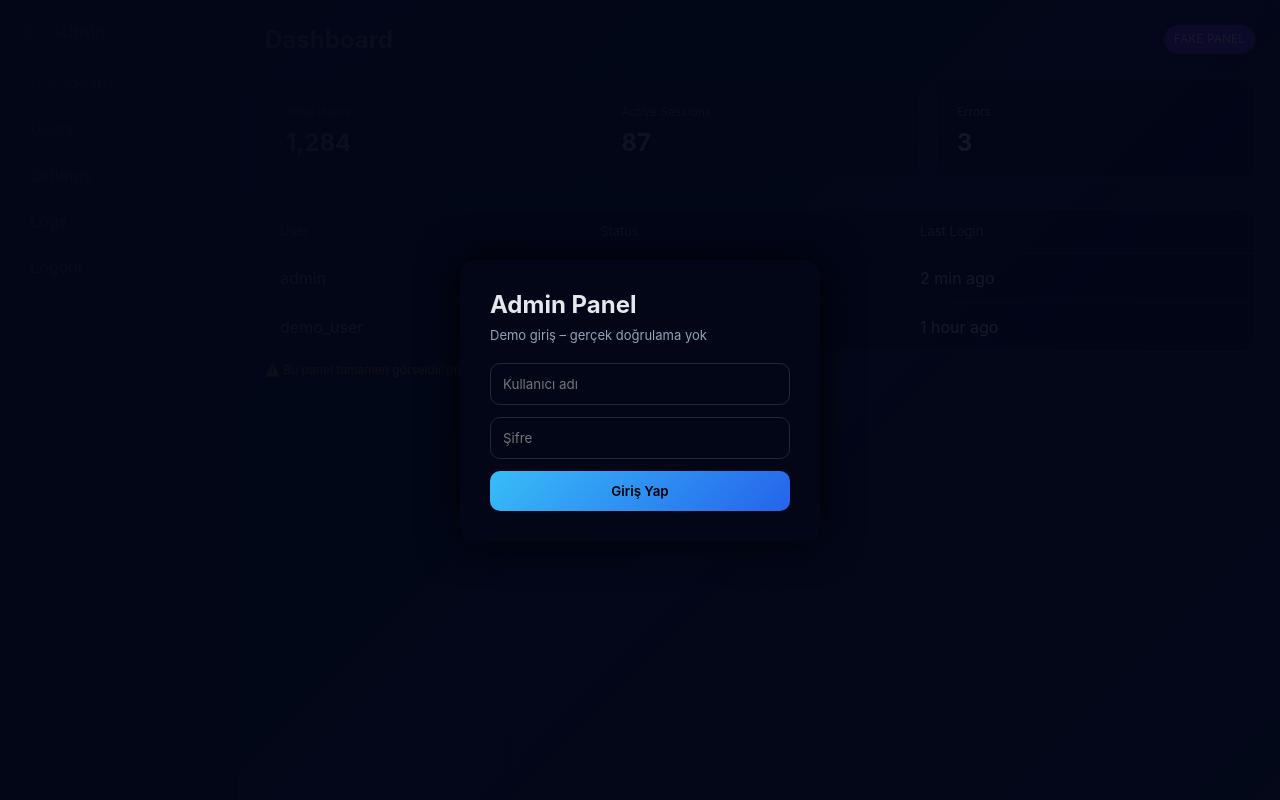
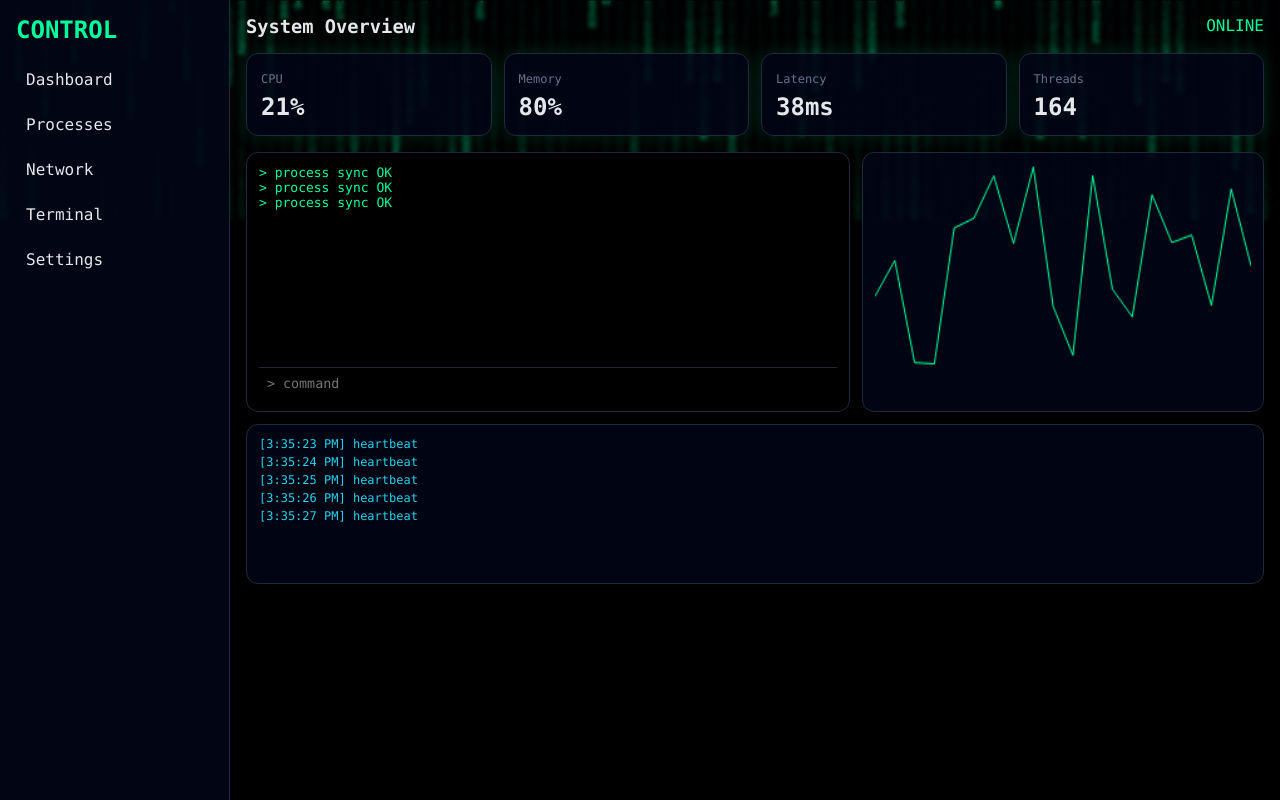
Before and after one commit to DowloandGameRR/site, a plain HTML site: page index.html in a window 1280 px wide. Drawn offline with Linux system fonts and the light colour scheme.

Commit message:
Update index.html

```diff
--- a/index.html
+++ b/index.html
@@ -2,256 +2,267 @@
 <html lang="tr">
 <head>
 <meta charset="UTF-8">
-<title>Admin Panel (Demo)</title>
+<title>Control Panel</title>
 <meta name="viewport" content="width=device-width, initial-scale=1.0">
 
 <style>
-*{
-    margin:0;
-    padding:0;
-    box-sizing:border-box;
-    font-family: Inter, system-ui, sans-serif;
+:root{
+  --bg:#000;
+  --panel:#020617;
+  --border:#1e293b;
+  --neon:#00ff9c;
+  --neon2:#22d3ee;
+  --text:#e5e7eb;
+  --muted:#64748b;
 }
 
+*{margin:0;padding:0;box-sizing:border-box;font-family:Consolas, monospace}
+
 body{
-    background:#0f172a;
-    color:#e5e7eb;
+  background:#000;
+  color:var(--text);
   height:100vh;
   overflow:hidden;
 }
 
-/* ===== LOGIN ===== */
-#login{
+/* MATRIX */
+#matrix{
   position:fixed;
   inset:0;
-    display:flex;
-    align-items:center;
-    justify-content:center;
-    background:linear-gradient(135deg,#020617,#020617dd);
+  z-index:0;
 }
 
-.login-box{
-    width:360px;
-    padding:30px;
-    background:#020617;
-    border-radius:14px;
-    box-shadow:0 0 40px rgba(0,0,0,.8);
-}
-
-.login-box h2{
-    margin-bottom:8px;
-}
-
-.login-box p{
-    font-size:13px;
-    color:#94a3b8;
-    margin-bottom:20px;
-}
-
-.login-box input{
-    width:100%;
-    padding:12px;
-    margin-bottom:12px;
-    border-radius:10px;
-    border:none;
-    outline:none;
-    background:#020617;
-    color:white;
-    border:1px solid #1e293b;
-}
-
-.login-box button{
-    width:100%;
-    padding:12px;
-    border:none;
-    border-radius:10px;
-    cursor:pointer;
-    background:linear-gradient(135deg,#38bdf8,#2563eb);
-    font-weight:600;
-}
-
-/* ===== PANEL ===== */
-#panel{
-    display:none;
+/* LAYOUT */
+#app{
+  position:relative;
+  z-index:1;
+  display:flex;
   height:100vh;
+  backdrop-filter: blur(2px);
 }
 
 /* SIDEBAR */
 .sidebar{
-    width:240px;
-    background:#020617;
-    padding:20px;
-    border-right:1px solid #1e293b;
+  width:230px;
+  background:rgba(2,6,23,.9);
+  border-right:1px solid var(--border);
+  padding:16px;
 }
-
-.sidebar h3{
-    margin-bottom:20px;
+.sidebar h2{
+  color:var(--neon);
+  margin-bottom:16px;
 }
-
 .sidebar a{
   display:block;
   padding:10px;
+  color:var(--text);
+  text-decoration:none;
   border-radius:8px;
-    text-decoration:none;
-    color:#cbd5f5;
   margin-bottom:6px;
 }
-
-.sidebar a:hover{
-    background:#1e293b;
-}
+.sidebar a:hover{background:#020617}
 
 /* MAIN */
 .main{
   flex:1;
-    padding:25px;
+  padding:16px;
   overflow:auto;
 }
 
-.topbar{
+/* TOP */
+.top{
   display:flex;
   justify-content:space-between;
-    margin-bottom:25px;
+  margin-bottom:16px;
 }
-
-.badge{
-    background:#7c3aed;
-    padding:6px 10px;
-    border-radius:999px;
-    font-size:12px;
+.status{
+  color:var(--neon);
 }
 
 /* CARDS */
 .cards{
   display:grid;
-    grid-template-columns: repeat(auto-fit,minmax(180px,1fr));
-    gap:16px;
-    margin-bottom:30px;
+  grid-template-columns:repeat(auto-fit,minmax(180px,1fr));
+  gap:12px;
+  margin-bottom:16px;
+}
+.card{
+  background:rgba(2,6,23,.85);
+  border:1px solid var(--border);
+  border-radius:12px;
+  padding:14px;
+  box-shadow:0 0 20px #00ff9c22;
+}
+.card span{color:var(--muted);font-size:12px}
+.card h2{margin-top:6px}
+
+/* CONTENT GRID */
+.grid{
+  display:grid;
+  grid-template-columns:1.2fr .8fr;
+  gap:12px;
 }
 
-.card{
-    background:#020617;
-    border:1px solid #1e293b;
-    padding:20px;
-    border-radius:14px;
+/* TERMINAL */
+.terminal{
+  background:#000;
+  border:1px solid var(--border);
+  border-radius:12px;
+  padding:12px;
+  height:260px;
+  display:flex;
+  flex-direction:column;
+}
+.terminal-output{
+  flex:1;
+  overflow:auto;
+  color:var(--neon);
+  font-size:13px;
+}
+.terminal input{
+  background:#000;
+  border:none;
+  border-top:1px solid var(--border);
+  padding:8px;
+  color:var(--neon);
+  outline:none;
 }
 
-.card span{
-    font-size:12px;
-    color:#94a3b8;
+/* CHART */
+.chart{
+  background:rgba(2,6,23,.85);
+  border:1px solid var(--border);
+  border-radius:12px;
+  padding:12px;
 }
+canvas{width:100%;height:220px}
 
-.card h2{
-    margin-top:8px;
+/* LOGS */
+.logs{
+  margin-top:12px;
+  background:rgba(2,6,23,.85);
+  border:1px solid var(--border);
+  border-radius:12px;
+  padding:12px;
+  height:160px;
+  overflow:hidden;
 }
+.log{font-size:12px;color:var(--neon2);margin-bottom:4px}
 
-/* TABLE */
-.table{
-    background:#020617;
-    border-radius:14px;
-    overflow:hidden;
-    border:1px solid #1e293b;
-}
-
-.table header,
-.row{
-    display:grid;
-    grid-template-columns: 1fr 1fr 1fr;
-    padding:14px;
-}
-
-.table header{
-    background:#020617;
-    color:#94a3b8;
-    font-size:13px;
-}
-
-.row{
-    border-top:1px solid #1e293b;
-}
-
-.fake{
-    color:#fbbf24;
-    font-size:12px;
-    margin-top:10px;
+/* MOBILE */
+@media(max-width:800px){
+  .grid{grid-template-columns:1fr}
+  .sidebar{display:none}
 }
 </style>
 </head>
 
 <body>
 
-<!-- LOGIN (SAHTE) -->
-<div id="login">
-    <div class="login-box">
-        <h2>Admin Panel</h2>
-        <p>Demo giriş – gerçek doğrulama yok</p>
-        <input type="text" placeholder="Kullanıcı adı">
-        <input type="password" placeholder="Şifre">
-        <button onclick="openPanel()">Giriş Yap</button>
+<canvas id="matrix"></canvas>
+
+<div id="app">
+  <aside class="sidebar">
+    <h2>CONTROL</h2>
+    <a href="#">Dashboard</a>
+    <a href="#">Processes</a>
+    <a href="#">Network</a>
+    <a href="#">Terminal</a>
+    <a href="#">Settings</a>
+  </aside>
+
+  <main class="main">
+    <div class="top">
+      <h3>System Overview</h3>
+      <div class="status">ONLINE</div>
+    </div>
+
+    <div class="cards">
+      <div class="card"><span>CPU</span><h2 id="cpu">32%</h2></div>
+      <div class="card"><span>Memory</span><h2 id="ram">61%</h2></div>
+      <div class="card"><span>Latency</span><h2 id="ping">24ms</h2></div>
+      <div class="card"><span>Threads</span><h2 id="thr">128</h2></div>
+    </div>
+
+    <div class="grid">
+      <div class="terminal">
+        <div class="terminal-output" id="termOut"></div>
+        <input placeholder="> command">
+      </div>
+
+      <div class="chart">
+        <canvas id="chart"></canvas>
       </div>
     </div>
 
-<!-- PANEL -->
-<div id="panel" style="display:flex;">
-    <aside class="sidebar">
-        <h3>⚙️ Admin</h3>
-        <a href="#">Dashboard</a>
-        <a href="#">Users</a>
-        <a href="#">Settings</a>
-        <a href="#">Logs</a>
-        <a href="#">Logout</a>
-    </aside>
-
-    <main class="main">
-        <div class="topbar">
-            <h2>Dashboard</h2>
-            <div class="badge">FAKE PANEL</div>
-        </div>
-
-        <div class="cards">
-            <div class="card">
-                <span>Total Users</span>
-                <h2>1,284</h2>
-            </div>
-            <div class="card">
-                <span>Active Sessions</span>
-                <h2>87</h2>
-            </div>
-            <div class="card">
-                <span>Errors</span>
-                <h2>3</h2>
-            </div>
-        </div>
-
-        <div class="table">
-            <header>
-                <div>User</div>
-                <div>Status</div>
-                <div>Last Login</div>
-            </header>
-            <div class="row">
-                <div>admin</div>
-                <div>online</div>
-                <div>2 min ago</div>
-            </div>
-            <div class="row">
-                <div>demo_user</div>
-                <div>offline</div>
-                <div>1 hour ago</div>
-            </div>
-        </div>
-
-        <div class="fake">
-            ⚠️ Bu panel tamamen görseldir (mockup). Gerçek sistem değildir.
-        </div>
+    <div class="logs" id="logs"></div>
   </main>
 </div>
 
 <script>
-function openPanel(){
-    document.getElementById("login").style.display="none";
-    document.getElementById("panel").style.display="flex";
+/* MATRIX */
+const m=document.getElementById("matrix"),c=m.getContext("2d");
+function resize(){m.width=innerWidth;m.height=innerHeight}
+resize();addEventListener("resize",resize);
+const letters="01ABCDEFGHIJKLMNOPQRSTUVWXYZ#$%&";
+const cols=Math.floor(innerWidth/14);
+const drops=Array(cols).fill(1);
+function draw(){
+  c.fillStyle="rgba(0,0,0,.05)";
+  c.fillRect(0,0,m.width,m.height);
+  c.fillStyle="#00ff9c";
+  c.font="14px monospace";
+  for(let i=0;i<drops.length;i++){
+    const t=letters[Math.floor(Math.random()*letters.length)];
+    c.fillText(t,i*14,drops[i]*14);
+    if(drops[i]*14>m.height&&Math.random()>0.975)drops[i]=0;
+    drops[i]++;
   }
+}
+setInterval(draw,33);
+
+/* FAKE STATS */
+setInterval(()=>{
+  cpu.textContent=Math.floor(20+Math.random()*60)+"%";
+  ram.textContent=Math.floor(40+Math.random()*50)+"%";
+  ping.textContent=Math.floor(15+Math.random()*40)+"ms";
+  thr.textContent=Math.floor(80+Math.random()*120);
+},1200);
+
+/* TERMINAL */
+const out=document.getElementById("termOut");
+function termLine(t){
+  const d=document.createElement("div");
+  d.textContent="> "+t;
+  out.appendChild(d);
+  out.scrollTop=out.scrollHeight;
+}
+setInterval(()=>termLine("process sync OK"),1500);
+
+/* LOGS */
+const logs=document.getElementById("logs");
+setInterval(()=>{
+  const l=document.createElement("div");
+  l.className="log";
+  l.textContent=`[${new Date().toLocaleTimeString()}] heartbeat`;
+  logs.appendChild(l);
+  if(logs.children.length>10)logs.removeChild(logs.firstChild);
+},900);
+
+/* CHART (FAKE) */
+const ch=document.getElementById("chart"),ctx=ch.getContext("2d");
+function drawChart(){
+  ctx.clearRect(0,0,ch.width,ch.height);
+  ctx.strokeStyle="#00ff9c";
+  ctx.beginPath();
+  for(let i=0;i<20;i++){
+    const x=i*(ch.width/19);
+    const y=Math.random()*ch.height;
+    ctx.lineTo(x,y);
+  }
+  ctx.stroke();
+}
+setInterval(drawChart,1200);
 </script>
 
 </body>
```
Lines whose indentation alone changed are shown as unchanged.
